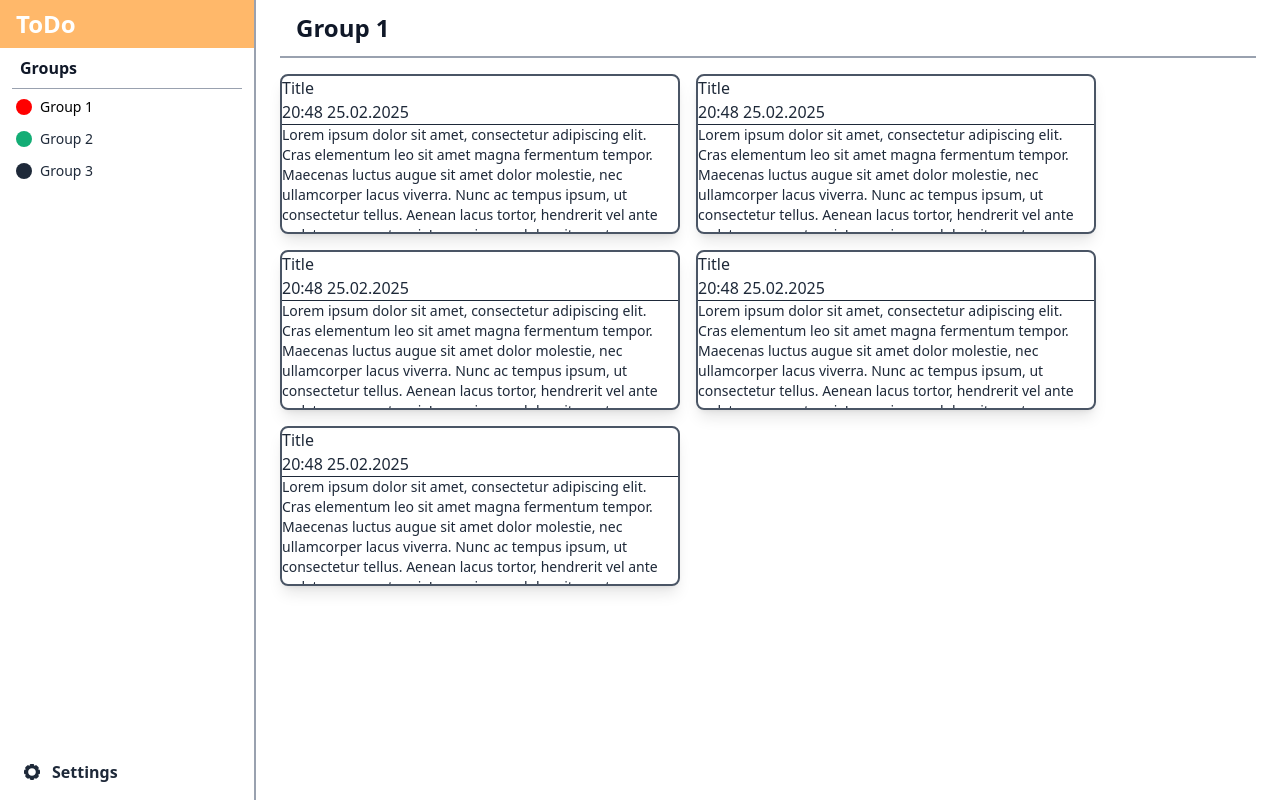
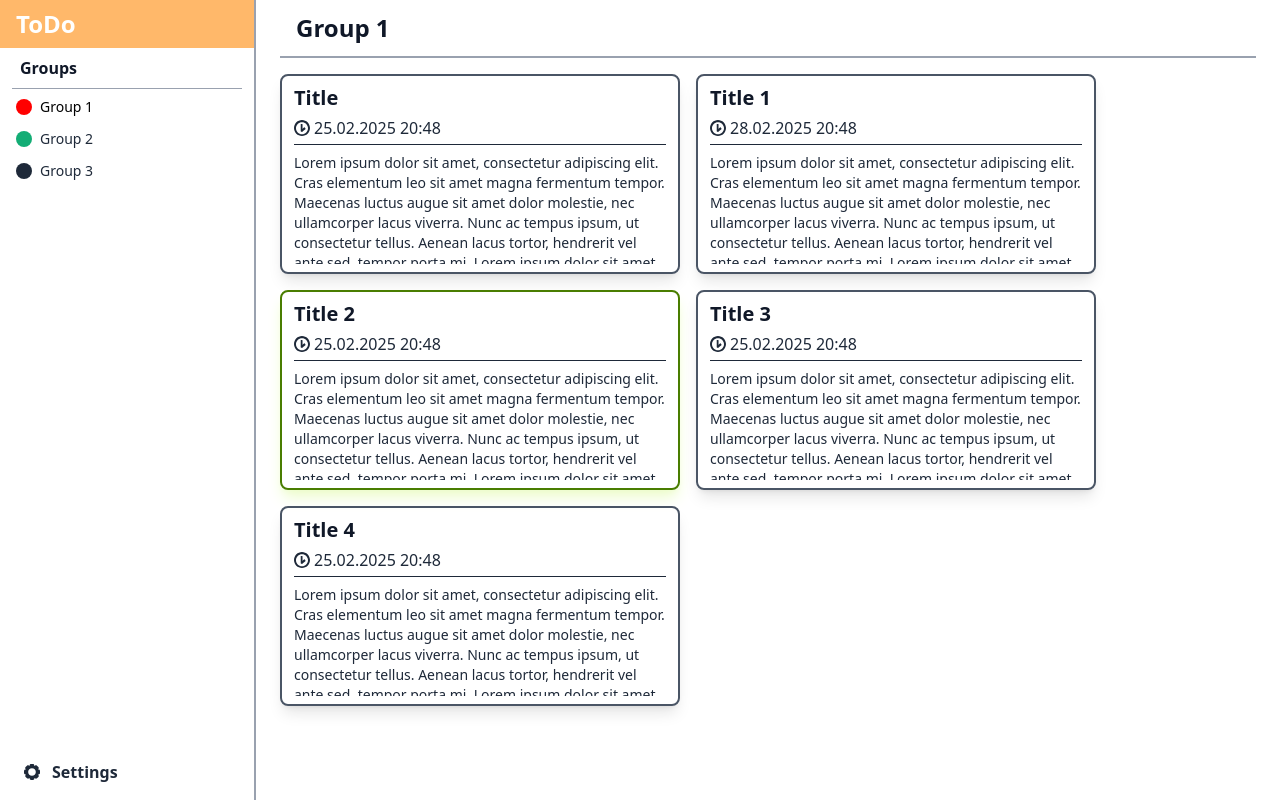
Before and after one commit to 23vbq/todo-vue-rails, a Vue app in the folder todo_frontend/: page / in a window 1280 px wide. Built offline with nearby package versions, Linux system fonts and the light colour scheme.

Commit message:
card view using more js

```diff
--- a/todo_frontend/src/assets/main.css
+++ b/todo_frontend/src/assets/main.css
@@ -9,4 +9,5 @@
   @apply text-gray-800;
   @apply select-none;
   @apply overflow-hidden;
+  @apply antialiased;
 }
--- /dev/null
+++ b/todo_frontend/src/components/icons/IconClock.vue
@@ -0,0 +1,10 @@
+<template>
+    <svg class="w-full" xmlns="http://www.w3.org/2000/svg" viewBox="0 0 24 24" fill="currentColor">
+        <path d="M12.1,17.5h-1.3c-0.4,0-0.7-0.3-0.7-0.7V6.7c0-0.4,0.3-0.7,0.7-0.7h1.3c0.4,0,0.7,0.3,0.7,0.7v10.2
+            C12.8,17.2,12.5,17.5,12.1,17.5z"/>
+        <path d="M11.8,17.3l-1.2-1.5c-0.2-0.3-0.2-0.7,0.1-1l4.3-3.6c0.3-0.2,0.7-0.2,1,0.1l1.2,1.5c0.2,0.3,0.2,0.7-0.1,1l-4.3,3.6
+            C12.4,17.6,12,17.6,11.8,17.3z"/>
+        <path d="M12,0C5.4,0,0,5.4,0,12s5.4,12,12,12s12-5.4,12-12S18.6,0,12,0z M12,21.2c-5,0-9-4-9-9c0-5,4-9,9-9s9,4,9,9
+            C21,17.1,17,21.2,12,21.2z"/>
+    </svg>
+</template>
--- a/todo_frontend/src/components/main/MainView.vue
+++ b/todo_frontend/src/components/main/MainView.vue
@@ -1,31 +1,62 @@
 <script setup>
 import Header from './Header.vue';
 import Card from '../todo/Card.vue';
+
+const cards = [
+    {
+        title: 'Title',
+        date: new Date(Date.parse('2025-02-25T20:48:00.000Z')),
+        status: 0,
+        description: `
+        Lorem ipsum dolor sit amet, consectetur adipiscing elit. Cras elementum leo sit amet magna fermentum tempor. Maecenas luctus augue sit amet dolor molestie, nec ullamcorper lacus viverra. Nunc ac tempus ipsum, ut consectetur tellus. Aenean lacus tortor, hendrerit vel ante sed, tempor porta mi.
+        Lorem ipsum dolor sit amet, consectetur adipiscing elit. Cras elementum leo sit amet magna fermentum tempor. Maecenas luctus augue sit amet dolor molestie, nec ullamcorper lacus viverra. Nunc ac tempus ipsum, ut consectetur tellus. Aenean lacus tortor, hendrerit vel ante sed, tempor porta mi.
+        `,
+    },
+    {
+        title: 'Title 1',
+        date: new Date(Date.parse('2025-02-28T20:48:00.000Z')),
+        status: 0,
+        description: `
+        Lorem ipsum dolor sit amet, consectetur adipiscing elit. Cras elementum leo sit amet magna fermentum tempor. Maecenas luctus augue sit amet dolor molestie, nec ullamcorper lacus viverra. Nunc ac tempus ipsum, ut consectetur tellus. Aenean lacus tortor, hendrerit vel ante sed, tempor porta mi.
+        Lorem ipsum dolor sit amet, consectetur adipiscing elit. Cras elementum leo sit amet magna fermentum tempor. Maecenas luctus augue sit amet dolor molestie, nec ullamcorper lacus viverra. Nunc ac tempus ipsum, ut consectetur tellus. Aenean lacus tortor, hendrerit vel ante sed, tempor porta mi.
+        `,
+    },
+    {
+        title: 'Title 2',
+        date: new Date(Date.parse('2025-02-25T20:48:00.000Z')),
+        status: 1,
+        description: `
+        Lorem ipsum dolor sit amet, consectetur adipiscing elit. Cras elementum leo sit amet magna fermentum tempor. Maecenas luctus augue sit amet dolor molestie, nec ullamcorper lacus viverra. Nunc ac tempus ipsum, ut consectetur tellus. Aenean lacus tortor, hendrerit vel ante sed, tempor porta mi.
+        Lorem ipsum dolor sit amet, consectetur adipiscing elit. Cras elementum leo sit amet magna fermentum tempor. Maecenas luctus augue sit amet dolor molestie, nec ullamcorper lacus viverra. Nunc ac tempus ipsum, ut consectetur tellus. Aenean lacus tortor, hendrerit vel ante sed, tempor porta mi.
+        `,
+    },
+    {
+        title: 'Title 3',
+        date: new Date(Date.parse('2025-02-25T20:48:00.000Z')),
+        status: 0,
+        description: `
+        Lorem ipsum dolor sit amet, consectetur adipiscing elit. Cras elementum leo sit amet magna fermentum tempor. Maecenas luctus augue sit amet dolor molestie, nec ullamcorper lacus viverra. Nunc ac tempus ipsum, ut consectetur tellus. Aenean lacus tortor, hendrerit vel ante sed, tempor porta mi.
+        Lorem ipsum dolor sit amet, consectetur adipiscing elit. Cras elementum leo sit amet magna fermentum tempor. Maecenas luctus augue sit amet dolor molestie, nec ullamcorper lacus viverra. Nunc ac tempus ipsum, ut consectetur tellus. Aenean lacus tortor, hendrerit vel ante sed, tempor porta mi.
+        `,
+    },
+    {
+        title: 'Title 4',
+        date: new Date(Date.parse('2025-02-25T20:48:00.000Z')),
+        status: 0,
+        description: `
+        Lorem ipsum dolor sit amet, consectetur adipiscing elit. Cras elementum leo sit amet magna fermentum tempor. Maecenas luctus augue sit amet dolor molestie, nec ullamcorper lacus viverra. Nunc ac tempus ipsum, ut consectetur tellus. Aenean lacus tortor, hendrerit vel ante sed, tempor porta mi.
+        Lorem ipsum dolor sit amet, consectetur adipiscing elit. Cras elementum leo sit amet magna fermentum tempor. Maecenas luctus augue sit amet dolor molestie, nec ullamcorper lacus viverra. Nunc ac tempus ipsum, ut consectetur tellus. Aenean lacus tortor, hendrerit vel ante sed, tempor porta mi.
+        `,
+    },
+]
 </script>
 <template>
     <div class="flex flex-col w-full h-full px-6">
         <Header group-name="Group 1"></Header>
 
         <div class="flex flex-wrap content-start gap-4 w-full flex-1 py-4">
-            <Card title="Title" date="20:48 25.02.2025">
-                Lorem ipsum dolor sit amet, consectetur adipiscing elit. Cras elementum leo sit amet magna fermentum tempor. Maecenas luctus augue sit amet dolor molestie, nec ullamcorper lacus viverra. Nunc ac tempus ipsum, ut consectetur tellus. Aenean lacus tortor, hendrerit vel ante sed, tempor porta mi.
-                Lorem ipsum dolor sit amet, consectetur adipiscing elit. Cras elementum leo sit amet magna fermentum tempor. Maecenas luctus augue sit amet dolor molestie, nec ullamcorper lacus viverra. Nunc ac tempus ipsum, ut consectetur tellus. Aenean lacus tortor, hendrerit vel ante sed, tempor porta mi.
-            </Card>
-            <Card title="Title" date="20:48 25.02.2025">
-                Lorem ipsum dolor sit amet, consectetur adipiscing elit. Cras elementum leo sit amet magna fermentum tempor. Maecenas luctus augue sit amet dolor molestie, nec ullamcorper lacus viverra. Nunc ac tempus ipsum, ut consectetur tellus. Aenean lacus tortor, hendrerit vel ante sed, tempor porta mi.
-                Lorem ipsum dolor sit amet, consectetur adipiscing elit. Cras elementum leo sit amet magna fermentum tempor. Maecenas luctus augue sit amet dolor molestie, nec ullamcorper lacus viverra. Nunc ac tempus ipsum, ut consectetur tellus. Aenean lacus tortor, hendrerit vel ante sed, tempor porta mi.
-            </Card>
-            <Card title="Title" date="20:48 25.02.2025">
-                Lorem ipsum dolor sit amet, consectetur adipiscing elit. Cras elementum leo sit amet magna fermentum tempor. Maecenas luctus augue sit amet dolor molestie, nec ullamcorper lacus viverra. Nunc ac tempus ipsum, ut consectetur tellus. Aenean lacus tortor, hendrerit vel ante sed, tempor porta mi.
-                Lorem ipsum dolor sit amet, consectetur adipiscing elit. Cras elementum leo sit amet magna fermentum tempor. Maecenas luctus augue sit amet dolor molestie, nec ullamcorper lacus viverra. Nunc ac tempus ipsum, ut consectetur tellus. Aenean lacus tortor, hendrerit vel ante sed, tempor porta mi.
-            </Card>
-            <Card title="Title" date="20:48 25.02.2025">
-                Lorem ipsum dolor sit amet, consectetur adipiscing elit. Cras elementum leo sit amet magna fermentum tempor. Maecenas luctus augue sit amet dolor molestie, nec ullamcorper lacus viverra. Nunc ac tempus ipsum, ut consectetur tellus. Aenean lacus tortor, hendrerit vel ante sed, tempor porta mi.
-                Lorem ipsum dolor sit amet, consectetur adipiscing elit. Cras elementum leo sit amet magna fermentum tempor. Maecenas luctus augue sit amet dolor molestie, nec ullamcorper lacus viverra. Nunc ac tempus ipsum, ut consectetur tellus. Aenean lacus tortor, hendrerit vel ante sed, tempor porta mi.
-            </Card>
-            <Card title="Title" date="20:48 25.02.2025">
-                Lorem ipsum dolor sit amet, consectetur adipiscing elit. Cras elementum leo sit amet magna fermentum tempor. Maecenas luctus augue sit amet dolor molestie, nec ullamcorper lacus viverra. Nunc ac tempus ipsum, ut consectetur tellus. Aenean lacus tortor, hendrerit vel ante sed, tempor porta mi.
-                Lorem ipsum dolor sit amet, consectetur adipiscing elit. Cras elementum leo sit amet magna fermentum tempor. Maecenas luctus augue sit amet dolor molestie, nec ullamcorper lacus viverra. Nunc ac tempus ipsum, ut consectetur tellus. Aenean lacus tortor, hendrerit vel ante sed, tempor porta mi.
+            <Card v-for="card in cards" :title="card.title" :date="card.date" :status="card.status">
+                {{ card.description }}
             </Card>
         </div>
     </div>
--- a/todo_frontend/src/components/todo/Card.vue
+++ b/todo_frontend/src/components/todo/Card.vue
@@ -1,5 +1,7 @@
 <script setup>
-defineProps({
+import IconClock from '../icons/IconClock.vue';
+
+const props = defineProps({
     title: {
         type: String,
         required: true,
@@ -8,16 +10,53 @@ defineProps({
         type: Date,
         required: true,
     },
-})
+    status: {
+        type: Number,
+        required: true
+    },
+});
+
+const getCardState = () => {
+    if (props.status == 1) {
+        return 'finished';
+    }
+    if (props.status == 0) {
+        const currentDate = new Date();
+        if (props.date < currentDate) {
+            return 'overdue';
+        }
+        return 'normal';
+    }
+}
+
+const cardState = getCardState();
+
+const formatDate = (date) => {
+    console.log(date);
+    return `${String(date.getDate()).padStart(2, '0')}.${String(date.getMonth() + 1).padStart(2, '0')}.${date.getFullYear()} ${String(date.getHours()).padStart(2, '0')}:${String(date.getMinutes()).padStart(2, '0')}`
+}
 </script>
 
 <template>
-    <div class="w-100 h-40 flex flex-col border-2 border-gray-600 rounded-lg shadow-lg">
-        <h1>{{ title }}</h1>
-        <span>{{ date }}</span>
+    <div
+        class="
+        w-100 h-50 px-3 py-2 flex flex-col border-2 rounded-lg shadow-lg
+        transition duration-200
+        cursor-pointer hover:scale-105 hover:shadow-gray-300 hover:outline-1
+        "
+        :class="
+        cardState == 'finished' ? 'border-lime-700 outline-lime-700 shadow-lime-100' :
+        cardState == 'overdue' ? 'border-rose-600 outline-rose-600 bg-rose-50 shadow-rose-100' :
+        'border-gray-600 outline-gray-600'"
+    >
+        <h1 class="text-xl font-bold text-gray-900">{{ title }}</h1>
+        <div class="flex items-center gap-1" :class="cardState == 'overdue' && 'text-red-600'">
+            <div class="w-4"><IconClock></IconClock></div>
+            <span class="py-1" :class="cardState == 'overdue' ? 'font-bold' : 'font-medium'">{{ formatDate(date) }}</span>
+        </div>
         <hr>
-        <div class="h-full text-sm truncate whitespace-normal">
-            <slot></slot>
+        <div class="py-2 h-full text-sm text-gray-800 truncate whitespace-normal">
+            <slot/>
         </div>
     </div>
 </template>
```
